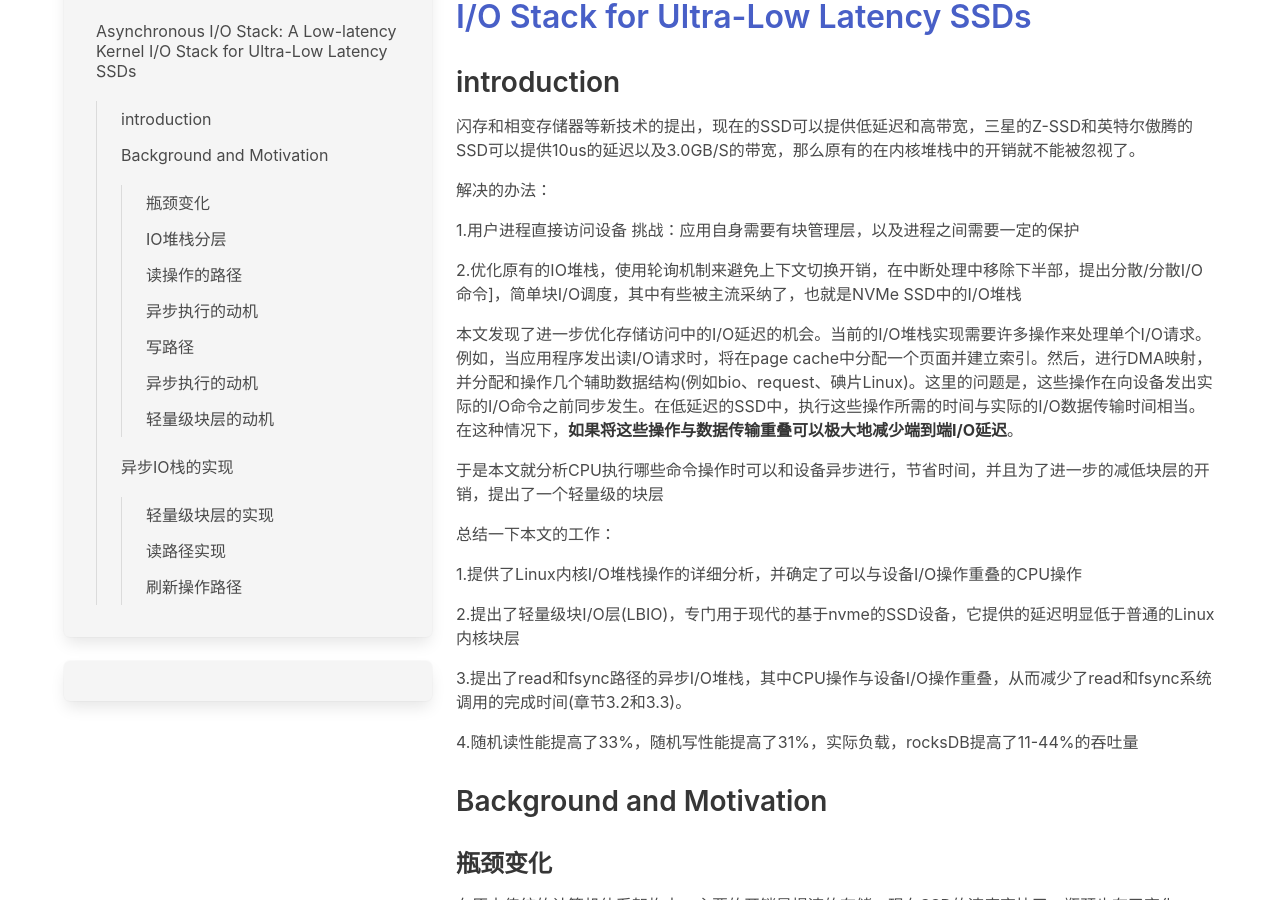
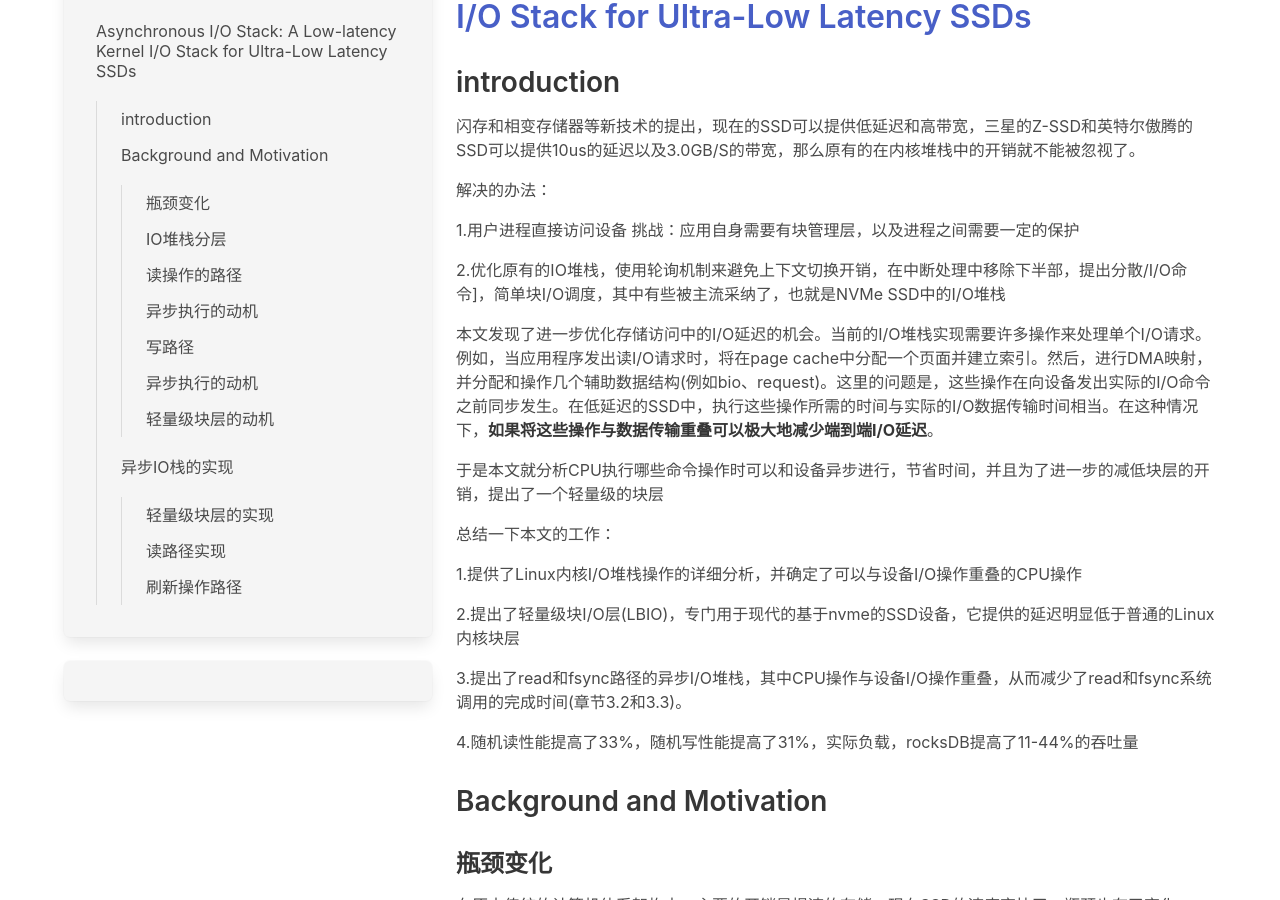
Before and after one commit to haslaboratory/haslaboratory.github.io, a Jekyll site: the page built from _posts/2021-09-04-Asynchronous IO Stack A Low-latency Kernel IO Stack for Ultra-Low Latency SSDs.md, in a window 1280 px wide and 900 px high, scrolled down 321 px. Built offline with Jekyll 4.4.1, drawn with Linux system fonts in a browser that asks for light colours; nearby versions of some CDN libraries; library files that are not in the unit come from our copies; some of the changed text lies outside the part shown.

Commit message:
fix some type error

```diff
--- a/_posts/2021-09-04-Asynchronous IO Stack A Low-latency Kernel IO Stack for Ultra-Low Latency SSDs.md
+++ b/_posts/2021-09-04-Asynchronous IO Stack A Low-latency Kernel IO Stack for Ultra-Low Latency SSDs.md
@@ -18,9 +18,9 @@ tags:
 
 1.用户进程直接访问设备 挑战：应用自身需要有块管理层，以及进程之间需要一定的保护
 
-2.优化原有的IO堆栈，使用轮询机制来避免上下文切换开销，在中断处理中移除下半部，提出分散/分散I/O命令]，简单块I/O调度，其中有些被主流采纳了，也就是NVMe SSD中的I/O堆栈
+2.优化原有的IO堆栈，使用轮询机制来避免上下文切换开销，在中断处理中移除下半部，提出分散/I/O命令]，简单块I/O调度，其中有些被主流采纳了，也就是NVMe SSD中的I/O堆栈
 
-本文发现了进一步优化存储访问中的I/O延迟的机会。当前的I/O堆栈实现需要许多操作来处理单个I/O请求。例如，当应用程序发出读I/O请求时，将在page cache中分配一个页面并建立索引。然后，进行DMA映射，并分配和操作几个辅助数据结构(例如bio、request、碘片Linux)。这里的问题是，这些操作在向设备发出实际的I/O命令之前同步发生。在低延迟的SSD中，执行这些操作所需的时间与实际的I/O数据传输时间相当。在这种情况下，**如果将这些操作与数据传输重叠可以极大地减少端到端I/O延迟**。
+本文发现了进一步优化存储访问中的I/O延迟的机会。当前的I/O堆栈实现需要许多操作来处理单个I/O请求。例如，当应用程序发出读I/O请求时，将在page cache中分配一个页面并建立索引。然后，进行DMA映射，并分配和操作几个辅助数据结构(例如bio、request)。这里的问题是，这些操作在向设备发出实际的I/O命令之前同步发生。在低延迟的SSD中，执行这些操作所需的时间与实际的I/O数据传输时间相当。在这种情况下，**如果将这些操作与数据传输重叠可以极大地减少端到端I/O延迟**。
 
 于是本文就分析CPU执行哪些命令操作时可以和设备异步进行，节省时间，并且为了进一步的减低块层的开销，提出了一个轻量级的块层
 
```
Also changed, not shown: other parts of _posts/2021-09-04-Asynchronous IO Stack A Low-latency Kernel IO Stack for Ultra-Low Latency SSDs.md (+1 -1 lines).
